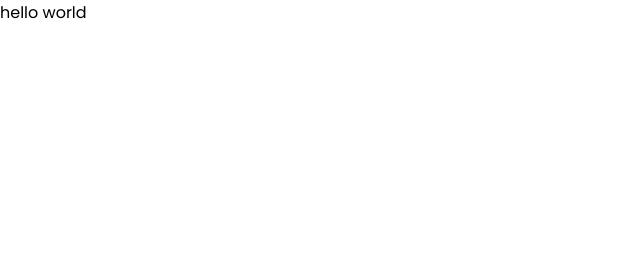
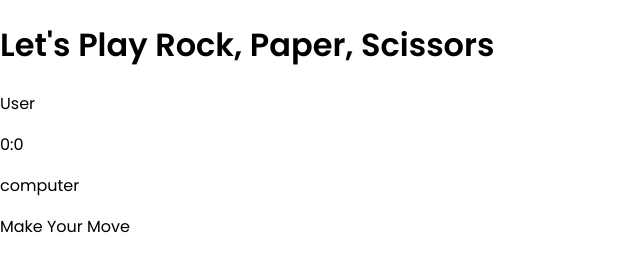
Before and after one commit to justhayleyk/rockPaperScissors, a plain HTML site: page dist/index.html in a window 1280 px wide. Shown: the whole page, without its empty margins (0-640 px from the left). Drawn offline with Linux system fonts and the light colour scheme.

Commit message:
index content setup

```diff
--- a/dist/index.html
+++ b/dist/index.html
@@ -8,6 +8,22 @@
 		<script src="/dist/main.js"></script>
 	</head>
 	<body>
-		hello world
+		<header>
+			<h1>Let's Play Rock, Paper, Scissors</h1>
+		</header>
+		<main>
+			<div class="counter">
+				<p>User</p>
+				<p class="score">0:0</p>
+				<p>computer</p>
+			</div>
+			<div class="roundResult"></div>
+			<div class="choices">
+				<div class="rock"></div>
+				<div class="paper"></div>
+				<div class="scissors"></div>
+				<p>Make Your Move</p>
+			</div>
+		</main>
 	</body>
 </html>
```
